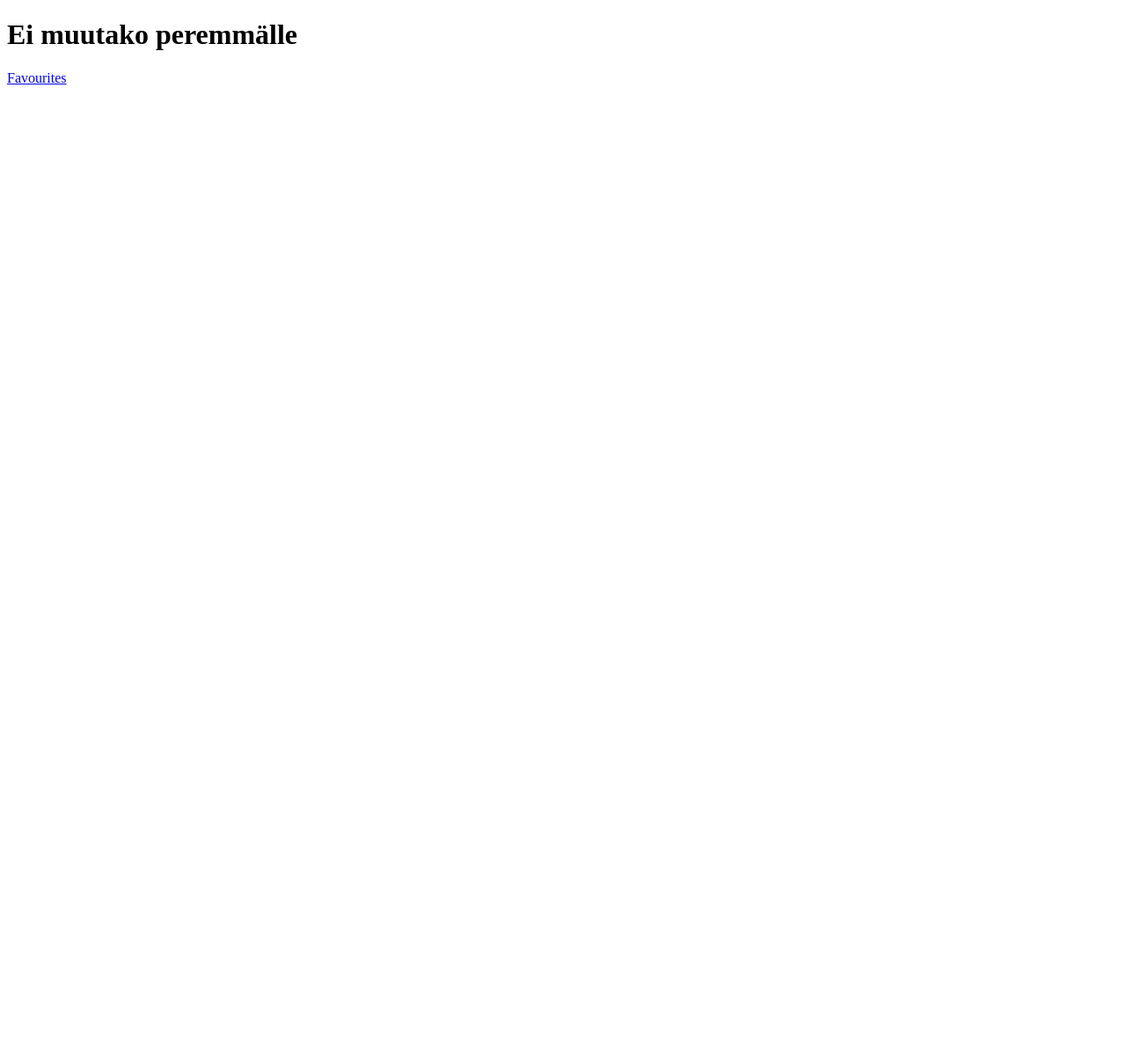
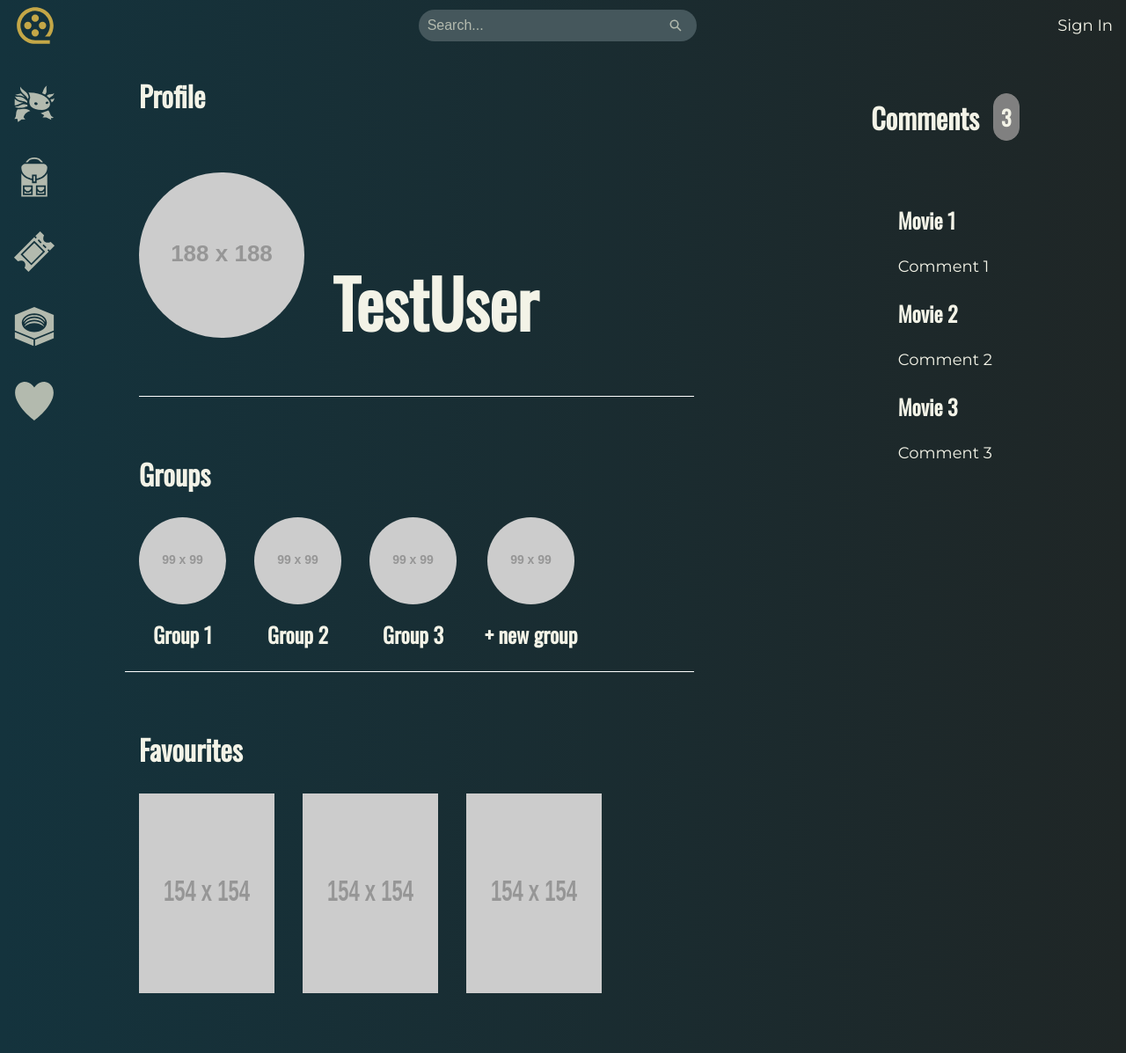
Before and after one commit to kismakk/MovieApp, a React (Create React App) app in the folder frontend/: page /profile in a window 1280 px wide. Shown: the whole page at 88% size. Before the commit the page ends 800 px from the top, so only its background shows below. Built offline with nearby package versions, Linux system fonts and the light colour scheme.

Commit message:
Profile frame initialized

```diff
--- /dev/null
+++ b/frontend/src/components/profileComponents/Avatar.js
@@ -0,0 +1,38 @@
+import React from 'react'
+import styled from "styled-components";
+
+const Avatar = (props) => {
+    return (
+    <>
+    <Section>Profile</Section>
+        <AvatarContainer>
+            <Picture src="https://via.placeholder.com/188" />
+            <Username>{props.name}</Username>
+        </AvatarContainer>
+    </>
+  )
+}
+const AvatarContainer = styled.div`
+    text-align: left;
+    display: flex;
+    margin: 4rem;
+    border-bottom: 1px solid white;
+`;
+const Picture = styled.img`
+    width: 188px;
+    height: 188px;
+    border-radius: 50%;
+`;
+
+const Username = styled.h1`
+    margin-top: 5.8rem;
+    margin-left: 2rem;
+    margin-right: 1rem;
+`;
+
+const Section = styled.h2`
+margin-left: 4rem;
+`;
+
+
+export default Avatar
--- /dev/null
+++ b/frontend/src/components/profileComponents/Comments.js
@@ -0,0 +1,63 @@
+import React from 'react';
+import styled from 'styled-components';
+
+const Comments = () => {
+  const comments = [
+    { id: 1, movie: 'Movie 1', text: 'Comment 1' },
+    { id: 2, movie: 'Movie 2', text: 'Comment 2' },
+    { id: 3, movie: 'Movie 3', text: 'Comment 3' },
+    // Add more comments with associated movies
+  ];
+  const amountOfComments = comments.length
+
+  return (
+    <>
+    <CommentAmount>
+        <Section>Comments</Section>
+        <Number>{amountOfComments}</Number>
+    </CommentAmount>
+    <CommentsContainer>
+      {comments.map((comment) => (
+        <Comment key={comment.id}>
+          <MovieName>{comment.movie}</MovieName>
+          <CommentText>{comment.text}</CommentText>
+        </Comment>
+      ))}
+    </CommentsContainer>
+    </>
+  );
+};
+
+const CommentsContainer = styled.div`
+
+`;
+
+const Section = styled.h2`
+
+`;
+
+const Comment = styled.div`
+
+`;
+
+const MovieName = styled.h3`
+
+`;
+
+const CommentText = styled.p`
+
+`;
+
+const CommentAmount = styled.h3`
+    display: flex;
+    align-items: center;
+`;
+const Number = styled.h3`
+    margin-left: 1rem;
+    padding: 0.5rem; /* Adjust as needed for padding around the number */
+    border: 1px solid grey; /* Border styling */
+    background: grey;
+    border-radius: 20px;
+    display: inline-block; /* Prevents block behavior, allowing it to be o
+    `;
+export default Comments;
--- /dev/null
+++ b/frontend/src/components/profileComponents/Favourites.js
@@ -0,0 +1,70 @@
+import React from 'react'
+import styled from "styled-components";
+
+const Favourites = () => {
+    const favourites = [
+        { id: 1, name: 'Name 1', icon: 'https://via.placeholder.com/154' },
+        { id: 2, name: 'Name 2', icon: 'https://via.placeholder.com/154' },
+        { id: 3, name: 'Karvinen 2', icon: 'https://via.placeholder.com/154' },
+      ];
+    return (
+        <>
+        <Section>Favourites</Section>
+        <FavouritesContainer>
+            {favourites.map((favourite) => (
+            <Favourite key={favourite.id}>
+              <FavouriteIconContainer>
+              <FavouriteIcon src={favourite.icon} alt={favourite.name} />
+              <FavouriteName>{favourite.name}</FavouriteName>
+            </FavouriteIconContainer>
+            </Favourite>
+          ))}
+        </FavouritesContainer>
+      </>
+    );
+  };
+
+const Section = styled.h2`
+  margin-left: 4rem;
+`;
+
+const FavouritesContainer = styled.div`
+  display: flex;
+  flex-direction: row;
+  margin-bottom: 4rem;
+  margin-left: 3rem;
+  margin-right: 4rem;
+`;
+
+const Favourite = styled.div`
+  display: flex;
+  flex-direction: column;
+  align-items: center;
+  margin: 0 1rem;
+`;
+
+const FavouriteIcon = styled.img`
+  width: 154px;
+  height: 227px;
+  borderRadius: '12px',
+`;
+
+const FavouriteIconContainer = styled.div`
+  position: relative;
+`;
+const FavouriteName = styled.h3`
+    position: absolute;
+    bottom: 0;
+    left: 50%;
+    transform: translateX(-50%);
+    opacity: 0;
+    transition: visibility 0s, opacity 0.5s ease;
+    ${FavouriteIconContainer}:hover & {
+        visibility: visible;
+        opacity: 1;
+    }
+`;
+
+
+
+export default Favourites
--- /dev/null
+++ b/frontend/src/components/profileComponents/Groups.js
@@ -0,0 +1,57 @@
+import React from 'react'
+import styled from "styled-components";
+
+const Groups = () => {
+    const groups = [
+        { id: 1, name: 'Group 1', icon: 'https://via.placeholder.com/99' },
+        { id: 2, name: 'Group 2', icon: 'https://via.placeholder.com/99' },
+        { id: 3, name: 'Group 3', icon: 'https://via.placeholder.com/99' },
+        { id: 4, name: '+ new group', icon: 'https://via.placeholder.com/99' },
+      ];
+    return (
+        <>
+        <Section>Groups</Section>
+        <GroupContainer>
+            {groups.map((group) => (
+            <Group key={group.id}>
+              <GroupIcon src={group.icon} alt={group.name} />
+              <GroupName>{group.name}</GroupName>
+            </Group>
+          ))}
+        </GroupContainer>
+      </>
+    );
+  };
+
+const Section = styled.h2`
+  margin-left: 4rem;
+`;
+
+const GroupContainer = styled.div`
+  display: flex;
+  flex-direction: row;
+  margin-bottom: 4rem;
+  margin-left: 3rem;
+  margin-right: 4rem;
+  border-bottom: 1px solid white;
+`;
+
+const Group = styled.div`
+  display: flex;
+  flex-direction: column;
+  align-items: center;
+  margin: 0 1rem;
+`;
+
+const GroupIcon = styled.img`
+  width: 99px;
+  height: 99px;
+  border-radius: 50%;
+`;
+
+const GroupName = styled.h3`
+  margin-top: 1rem;
+`;
+
+
+export default Groups
--- a/frontend/src/pages/Profile.js
+++ b/frontend/src/pages/Profile.js
@@ -1,13 +1,42 @@
 import React from 'react';
+import Header from '../components/global/Header';
+import Global from '../components/global';
+import NavBar from '../components/global/NavBar';
+import Avatar from '../components/profileComponents/Avatar'
+import Groups from '../components/profileComponents/Groups'
+import Favourites from '../components/profileComponents/Favourites'
+import Comments from '../components/profileComponents/Comments'
 import { Link, Outlet } from 'react-router-dom';
+
 function Profile() {
+  const username = 'TestUser'
   return (
-    <div>
-      <h1>Ei muutako peremmälle</h1>
-      <Link to="favourites">Favourites</Link>
-      <Outlet/>
+    <div className="container">
+      <Global />
+      <header>
+        <Header />
+      </header>
+      <div className="content">
+        <nav>
+          <NavBar />
+        </nav>
+        <main>
+          <div className="avatarName">
+            <Avatar name={username}/>
+          </div>
+          <div className="groups">
+          <Groups />
+          </div>
+          <div className="favourites">
+            <Favourites />
+          </div>
+        </main>
+        <div className="side-section">
+            <Comments />
+          </div>
+      </div>
     </div>
-  )
+  );
 }
 
 export default Profile
```
